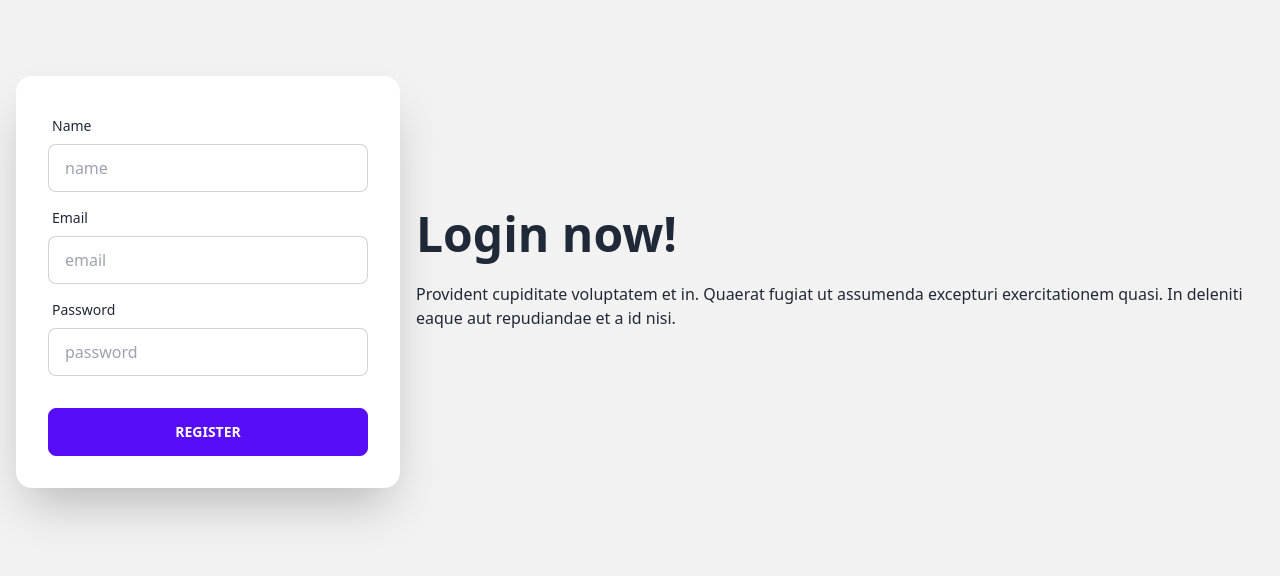
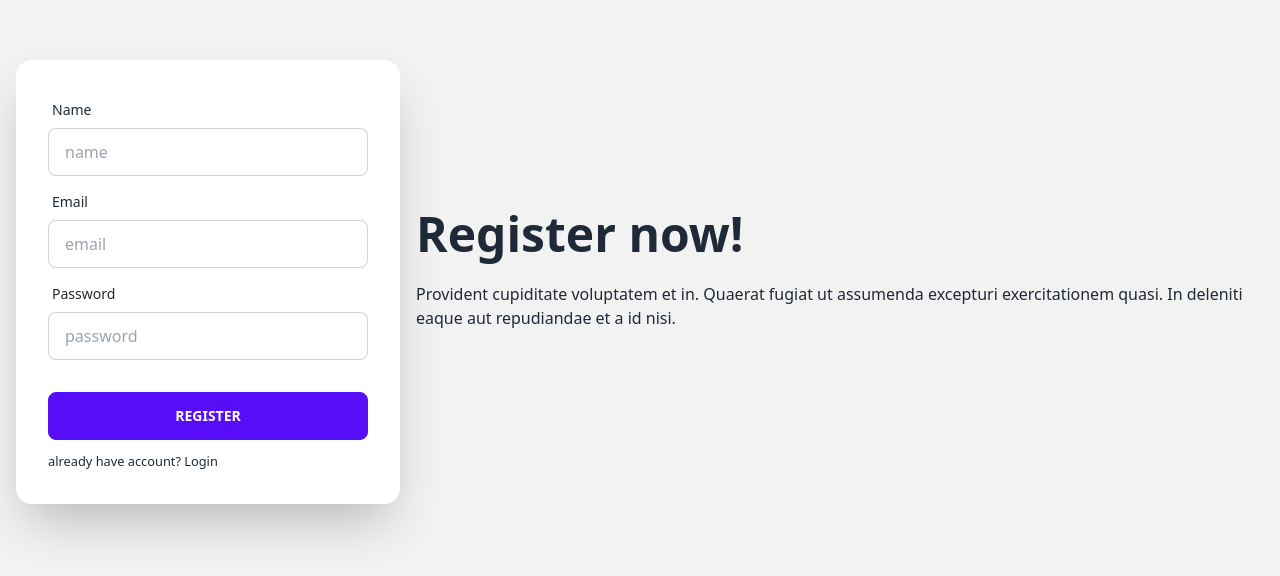
Before and after one commit to rashedrk/bistro-boss-restaurant, a React (Vite) app: page /signup in a window 1280 px wide. Shown: the part 118-694 px from the top of the page. Built offline with nearby package versions, Linux system fonts and the light colour scheme; no server answers.

Commit message:
signup and helmet

```diff
--- a/src/Pages/Login/Login.jsx
+++ b/src/Pages/Login/Login.jsx
@@ -1,4 +1,5 @@
 import { useEffect, useState } from 'react';
+import { Helmet } from 'react-helmet-async';
 import { Link } from 'react-router-dom';
 import { loadCaptchaEnginge, LoadCanvasTemplate, validateCaptcha } from 'react-simple-captcha';
 
@@ -28,6 +29,10 @@ const Login = () => {
         }
     }
     return (
+        <>
+            <Helmet>
+                <title>Bistro Boss | Login</title>
+            </Helmet>
             <div className="hero min-h-screen bg-base-200">
                 <div className="hero-content flex-col lg:flex-row-reverse">
                     <div className="text-center lg:text-left">
@@ -55,15 +60,17 @@ return (
                             <div className="form-control mt-6">
                                 <button disabled={disabled} className="btn btn-primary">Login</button>
                             </div>
-                </form>
                             <div className="form-control">
                                 <p>
                                     <small>New here? <Link to='/signup'>Create an Account</Link></small>
                                 </p>
                             </div>
+                        </form>
+
                     </div>
                 </div>
             </div>
+        </>
     );
 };
 
--- a/src/Register/Register.jsx
+++ b/src/Register/Register.jsx
@@ -1,15 +1,33 @@
+import { useContext } from "react";
 import { useForm } from "react-hook-form";
+import { Link } from "react-router-dom";
+import { AuthContext } from "../Providers/AuthProvider/AuthProvider";
+import { Helmet } from "react-helmet-async";
 
 const Register = () => {
+    const { signup } = useContext(AuthContext);
     const { register, handleSubmit, formState: { errors } } = useForm();
-    const onSubmit = data => console.log(data);
+    const onSubmit = data => {
+        signup(data.email, data.password)
+            .then(result => {
+                const user = result.user;
+                console.log(user);
+            })
+            .catch(err => console.log(err.message))
+    };
+
+
 
 
     return (
+        <>
+            <Helmet>
+                <title>Bistro Boss | Register</title>
+            </Helmet>
             <div className="hero min-h-screen bg-base-200">
                 <div className="hero-content flex-col lg:flex-row-reverse">
                     <div className="text-center lg:text-left">
-                    <h1 className="text-5xl font-bold">Login now!</h1>
+                        <h1 className="text-5xl font-bold">Register now!</h1>
                         <p className="py-6">Provident cupiditate voluptatem et in. Quaerat fugiat ut assumenda excepturi exercitationem quasi. In deleniti eaque aut repudiandae et a id nisi.</p>
                     </div>
                     <div className="card flex-shrink-0 w-full max-w-sm shadow-2xl bg-base-100">
@@ -41,10 +59,16 @@ const Register = () => {
                             <div className="form-control mt-6">
                                 <button className="btn btn-primary">Register</button>
                             </div>
+                            <div className="form-control">
+                                <p><small>already have account? <Link to="/login">Login</Link></small></p>
+                            </div>
                         </form>
+
                     </div>
                 </div>
             </div>
+        </>
+
     );
 };
 
```
Lines whose indentation alone changed are shown as unchanged.
